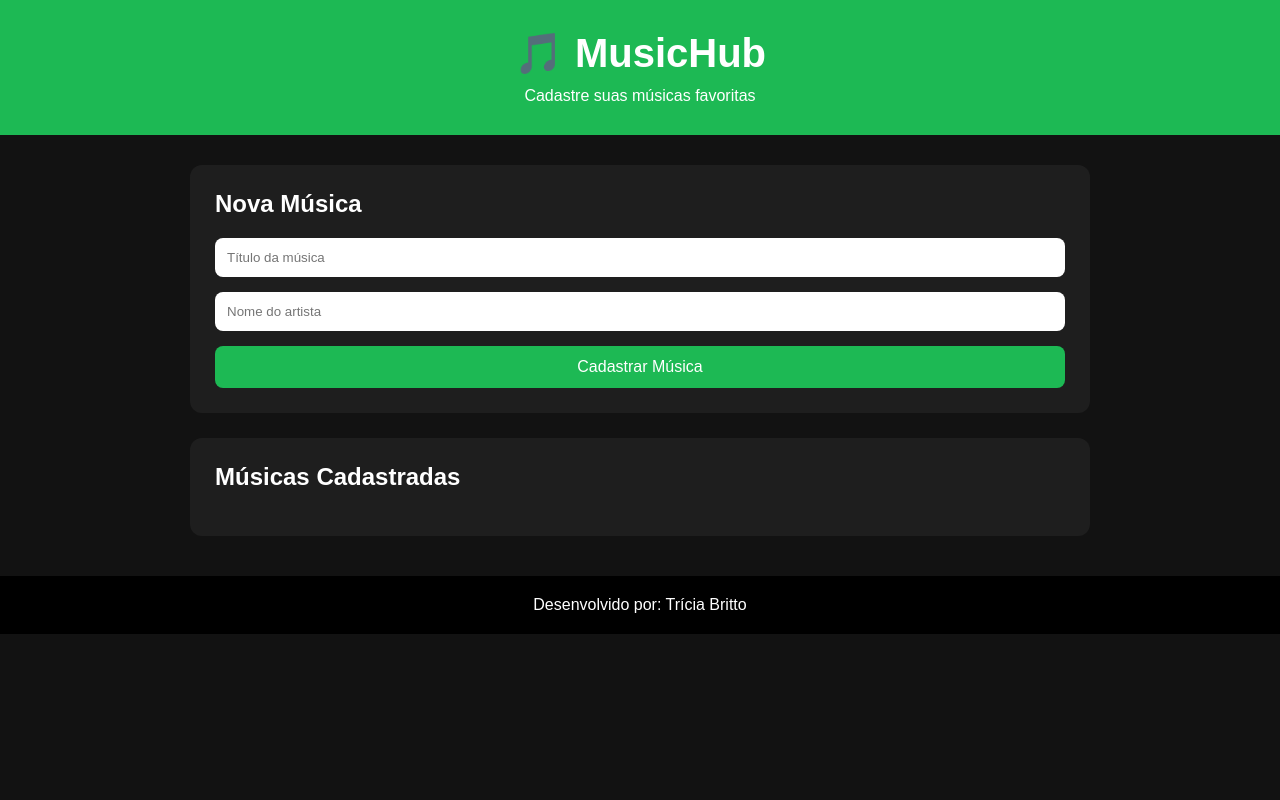
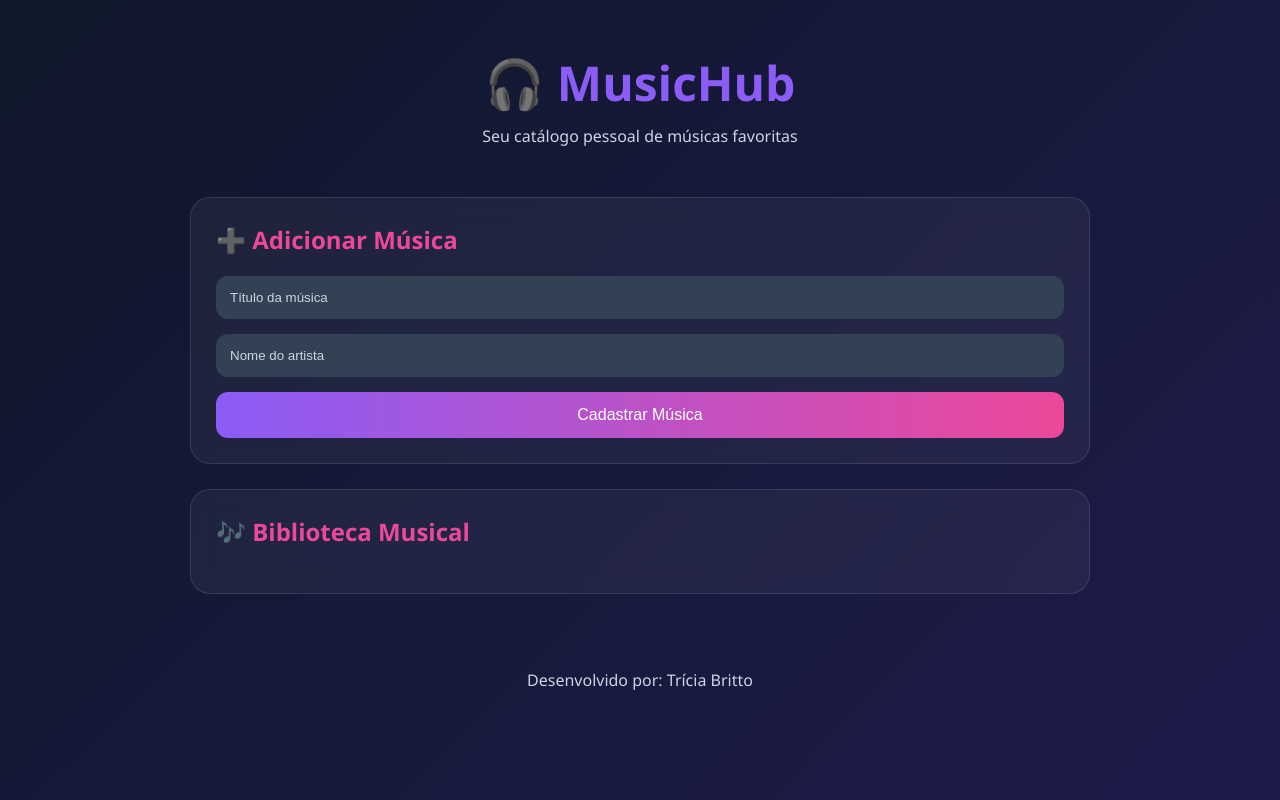
Before and after one commit to tricibritto/projeto-musica-api, a plain HTML site: page FRONTEND/index.html in a window 1280 px wide. Drawn offline with Linux system fonts and the light colour scheme; no server answers.

```diff
--- a/BACKEND/SRC/server.js
+++ b/BACKEND/SRC/server.js
@@ -6,6 +6,7 @@ const musicRoutes = require("./routes/musicRoutes");
 const app = express();
 
 app.use(cors());
+
 app.use(express.json());
 
 app.use("/api", musicRoutes);
@@ -13,5 +14,5 @@ app.use("/api", musicRoutes);
 const PORT = 3000;
 
 app.listen(PORT, () => {
-    console.log("Servidor rodando na porta 3000");
+    console.log(`Servidor rodando na porta ${PORT}`);
 });
--- a/FRONTEND/index.html
+++ b/FRONTEND/index.html
@@ -12,15 +12,15 @@
 <body>
 
     <header>
-        <h1>🎵 MusicHub</h1>
-        <p>Cadastre suas músicas favoritas</p>
+    <h1>🎧 MusicHub</h1>
+    <p>Seu catálogo pessoal de músicas favoritas</p>
     </header>
 
     <main>
 
         <section class="card">
 
-            <h2>Nova Música</h2>
+           <h2>➕ Adicionar Música</h2>
 
             <form id="musicForm">
 
@@ -48,7 +48,7 @@
 
         <section class="card">
 
-            <h2>Músicas Cadastradas</h2>
+            <h2>🎶 Biblioteca Musical</h2>
 
             <ul id="musicList"></ul>
 
--- a/FRONTEND/style.css
+++ b/FRONTEND/style.css
@@ -1,84 +1,104 @@
-* {
-    margin: 0;
-    padding: 0;
-    box-sizing: border-box;
+*{
+    margin:0;
+    padding:0;
+    box-sizing:border-box;
 }
 
-body {
-    font-family: Arial, Helvetica, sans-serif;
-    background: #121212;
-    color: white;
-    min-height: 100vh;
+body{
+    font-family:'Segoe UI', sans-serif;
+    background:linear-gradient(
+        135deg,
+        #0f172a,
+        #1e1b4b
+    );
+    color:#f8fafc;
+    min-height:100vh;
 }
 
-header {
-    background: #1DB954;
-    text-align: center;
-    padding: 30px;
+header{
+    text-align:center;
+    padding:50px 20px;
 }
 
-header h1 {
-    font-size: 2.5rem;
+header h1{
+    font-size:3rem;
+    color:#8b5cf6;
 }
 
-header p {
-    margin-top: 10px;
+header p{
+    margin-top:10px;
+    color:#cbd5e1;
 }
 
-main {
-    width: 90%;
-    max-width: 900px;
-    margin: 30px auto;
+main{
+    width:90%;
+    max-width:900px;
+    margin:auto;
 }
 
-.card {
-    background: #1e1e1e;
-    padding: 25px;
-    border-radius: 12px;
-    margin-bottom: 25px;
+.card{
+    background:rgba(255,255,255,0.05);
+    backdrop-filter:blur(10px);
+    border:1px solid rgba(255,255,255,0.1);
+    border-radius:20px;
+    padding:25px;
+    margin-bottom:25px;
 }
 
-.card h2 {
-    margin-bottom: 20px;
+.card h2{
+    margin-bottom:20px;
+    color:#ec4899;
 }
 
-input {
-    width: 100%;
-    padding: 12px;
-    margin-bottom: 15px;
-    border: none;
-    border-radius: 8px;
+input{
+    width:100%;
+    padding:14px;
+    margin-bottom:15px;
+    border:none;
+    border-radius:12px;
+    background:#334155;
+    color:white;
 }
 
-button {
-    width: 100%;
-    padding: 12px;
-    border: none;
-    border-radius: 8px;
-    background: #1DB954;
-    color: white;
-    font-size: 1rem;
-    cursor: pointer;
+input::placeholder{
+    color:#cbd5e1;
 }
 
-button:hover {
-    opacity: 0.9;
+button{
+    width:100%;
+    padding:14px;
+    border:none;
+    border-radius:12px;
+    background:linear-gradient(
+        90deg,
+        #8b5cf6,
+        #ec4899
+    );
+    color:white;
+    font-size:1rem;
+    cursor:pointer;
+    transition:0.3s;
 }
 
-ul {
-    list-style: none;
+button:hover{
+    transform:translateY(-2px);
 }
 
-li {
-    background: #2a2a2a;
-    padding: 12px;
-    border-radius: 8px;
-    margin-bottom: 10px;
+ul{
+    list-style:none;
 }
 
-footer {
-    background: #000;
-    text-align: center;
-    padding: 20px;
-    margin-top: 40px;
+li{
+    background:#334155;
+    padding:15px;
+    margin-bottom:12px;
+    border-radius:12px;
+    border-left:5px solid #8b5cf6;
 }
+
+footer{
+    margin-top:50px;
+    text-align:center;
+    padding:25px;
+    color:#cbd5e1;
+}
```
Also changed, not shown: BACKEND/SRC/CONTROLLERS/musicController.js (+62 -4 lines), BACKEND/SRC/ROUTES/musicRoutes.js (+19 -2 lines).
